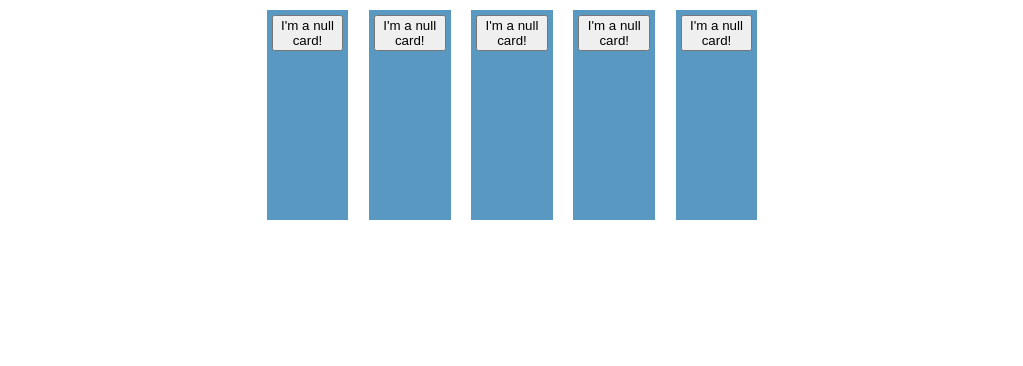
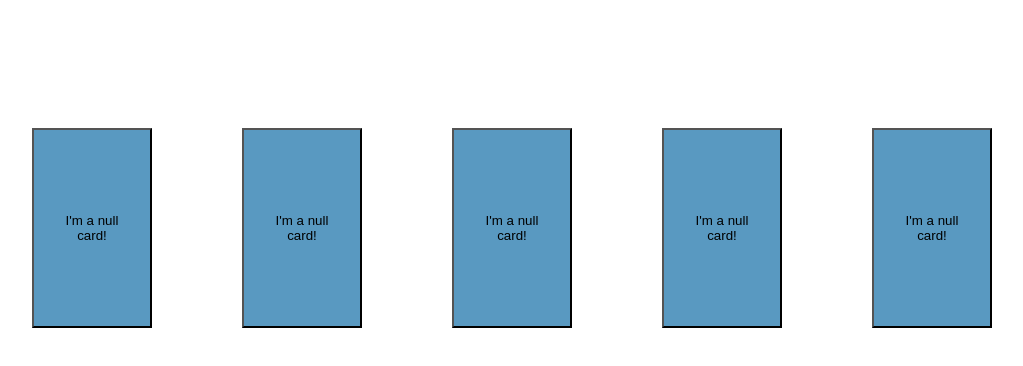
Before and after one commit to Rygel-XVI/redtech-client, a React (Create React App) app: page /pick5/1/play in a window 1280 px wide. Shown: the top 366 px of the page, without its empty margins (128-1151 px from the left). Built offline with nearby package versions, Linux system fonts and the light colour scheme; no server answers.

Commit message:
added css for play and card formatting/positioning

```diff
--- a/src/App.css
+++ b/src/App.css
@@ -14,15 +14,33 @@
   display: flex;
   flex-direction: row;
   justify-content: center;
+  align-items: center;
+  height: 200px;
+  width: 150px;
+  margin: 10%;
 
 }
 
 .card {
+  display: flex;
   flex-direction: row;
-  margin-top: 5%;
-  margin: 2%;
-  padding: 1%;
+  align-items: center;
+  margin: 10%;
+  padding: 10%;
   border: 0.5%;
   height: 200px;
+  width: 150px;
+}
+
+.card button {
+  display: flex;
+  flex-direction: row;
+  align-items: center;
+  justify-content: center;
+  margin: 10%;
+  padding: 10%;
+  border: 0.5%;
+  height: 200px;
+  width: 150px;
   background-color: #5999c1;
 }
--- a/src/components/Card.js
+++ b/src/components/Card.js
@@ -33,4 +33,4 @@ export default Card
 
 
 // had trouble loading local file as card image reverted to displaying the card code
-// add small components to position in the card component one for the top right and bottom left for suit and the other for the center for the number
+// add small components to position in the card component one for the top right and bottom left for suit and the other
--- a/src/containers/PlayContainer.js
+++ b/src/containers/PlayContainer.js
@@ -20,6 +20,8 @@ class PlayContainer extends Component {
   }
 
   handleClick(event) {
+    debugger;
+    console.log(parseInt(event.target.name))
     let arrayLoc = parseInt(event.target.name)
     if (this.props.cards[arrayLoc] === null) {
       this.props.drawCard(this.props.deck, arrayLoc)
```
